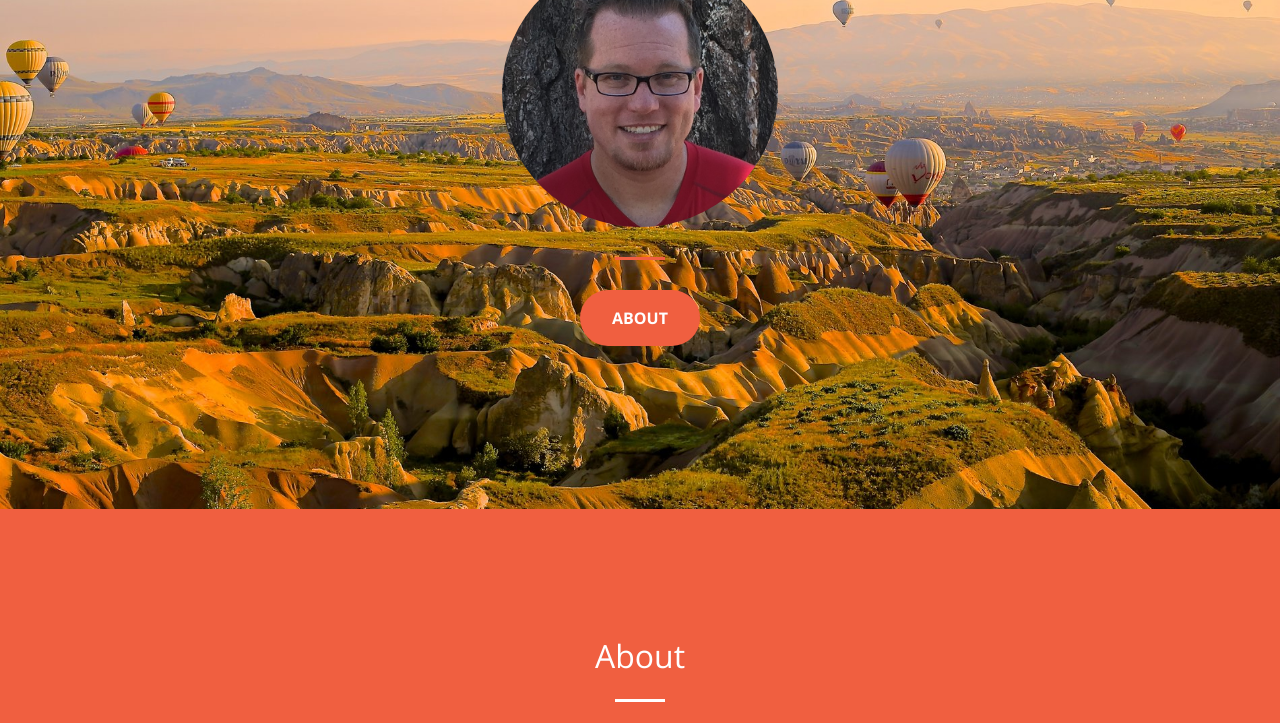
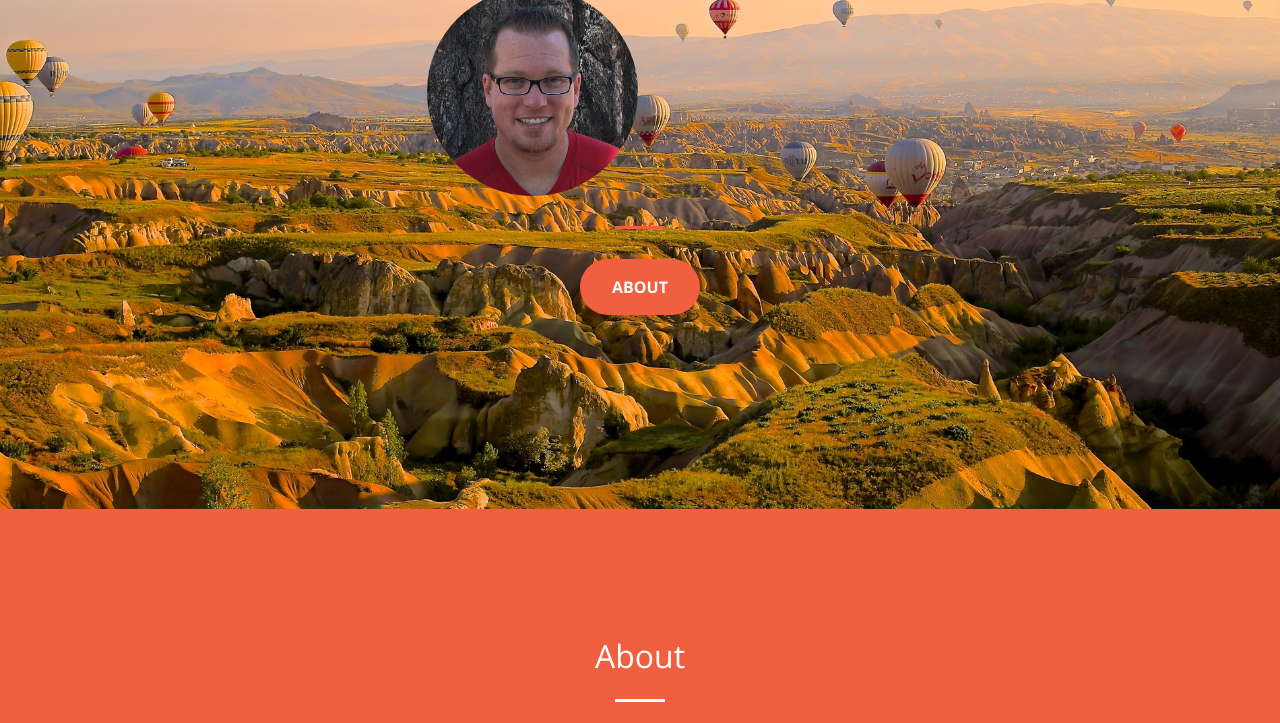
Before and after one commit to YourFavoriteSteve/portfolio, a website: page public/index.html in a window 1280 px wide. Shown: the part 291-1014 px from the top of the page. Drawn offline with nearby package versions, Linux system fonts and the light colour scheme.

```diff
--- a/public/index.html
+++ b/public/index.html
@@ -12,7 +12,7 @@
     <title>Creative - Start Bootstrap Theme</title>
 
     <!-- Bootstrap core CSS -->
-    <link href="vendor/bootstrap/css/bootstrap.min.css" rel="stylesheet">
+    <link href="vendor/bootstrap/css/bootstrap.css" rel="stylesheet">
 
     <!-- Custom fonts for this template -->
     <link href="vendor/font-awesome/css/font-awesome.css" rel="stylesheet" type="text/css">
@@ -62,8 +62,10 @@
             <h1 class="text-uppercase">
               <strong>Steve McLain</strong>
             </h1>
-            <div>
-                <img id="profile-pic" src="img/steve.jpg" alt="Image of Steve" class="animated fadeInRight">
+            <div class="row">
+               <div class="img-fluid col-auto">
+                  <img id="profile-pic" src="img/steve.jpg" alt="Image of Steve" class="animated fadeInRight">
+                </div>
             </div>
             <hr>
           </div>
```
